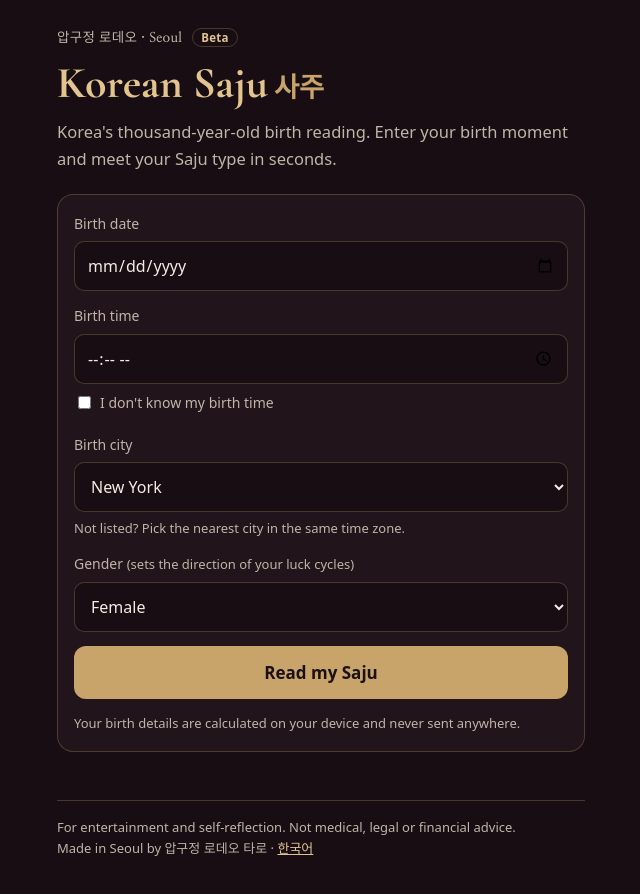
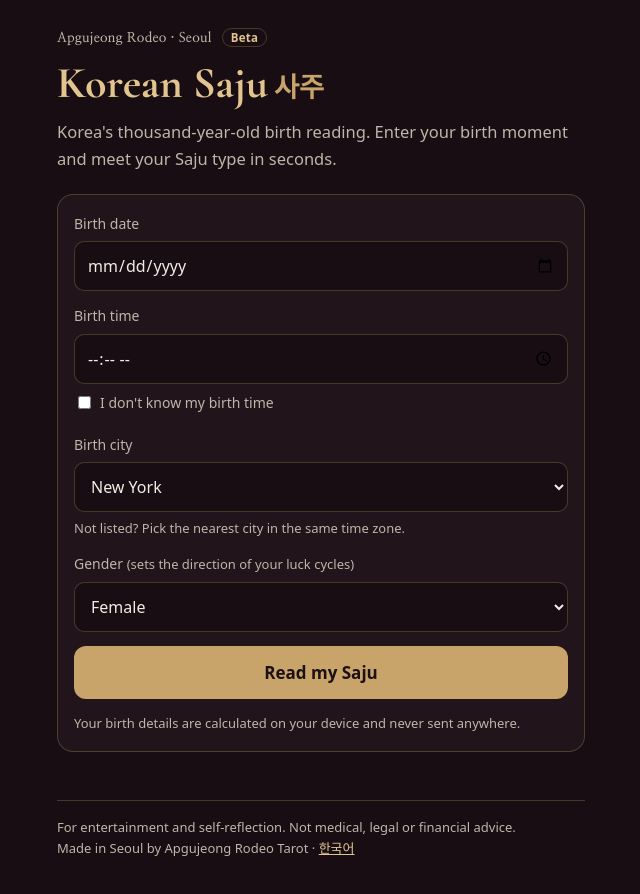
Before and after one commit to gun-park57/rodeo-tarot, a plain HTML site: page en/index.html in a window 1280 px wide. Shown: the whole page, without its empty margins (319-959 px from the left). Drawn offline with nearby package versions, Linux system fonts and the light colour scheme.

Commit message:
영어판: 한글 브랜드명을 영문으로 변경
Co-Authored-By: Claude Sonnet 5.5 <noreply@anthropic.com>
Claude-Session: https://claude.ai/code/session_013rGTnPFvBZ1pESbjJaR3Lt

```diff
--- a/en/index.html
+++ b/en/index.html
@@ -85,7 +85,7 @@ footer { margin-top: 48px; font-size: 13px; color: var(--sub); border-top: 1px s
 </head>
 <body>
 <main class="wrap">
-  <div class="brand">압구정 로데오 · Seoul <span class="beta">Beta</span></div>
+  <div class="brand">Apgujeong Rodeo · Seoul <span class="beta">Beta</span></div>
   <h1>Korean Saju<span class="han">사주</span></h1>
   <p class="lede">Korea's thousand-year-old birth reading. Enter your birth moment and meet your Saju type in seconds.</p>
 
@@ -105,7 +105,7 @@ footer { margin-top: 48px; font-size: 13px; color: var(--sub); border-top: 1px s
 
   <footer>
     For entertainment and self-reflection. Not medical, legal or financial advice.<br>
-    Made in Seoul by <span style="font-family:var(--han)">압구정 로데오 타로</span> · <a href="../">한국어</a><span id="fb"></span>
+    Made in Seoul by Apgujeong Rodeo Tarot · <a href="../">한국어</a><span id="fb"></span>
   </footer>
 </main>
 <script>
```
